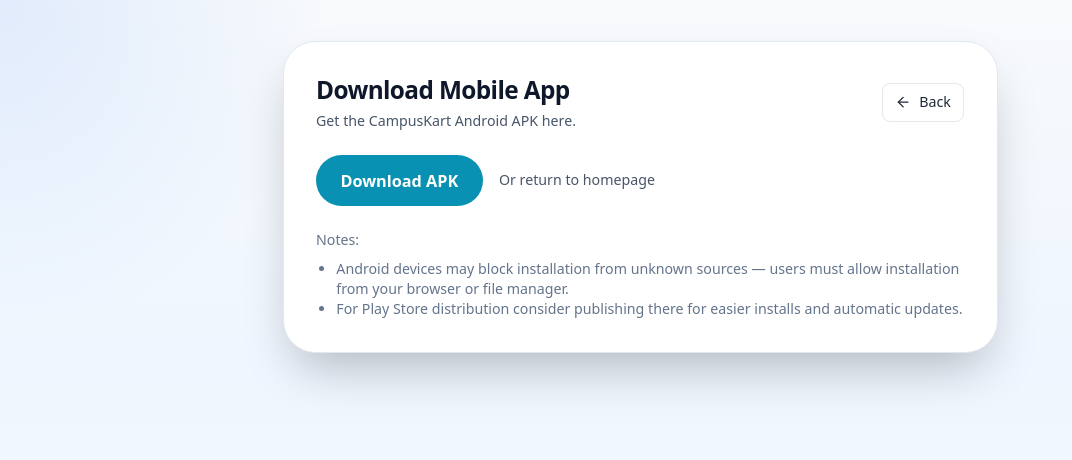
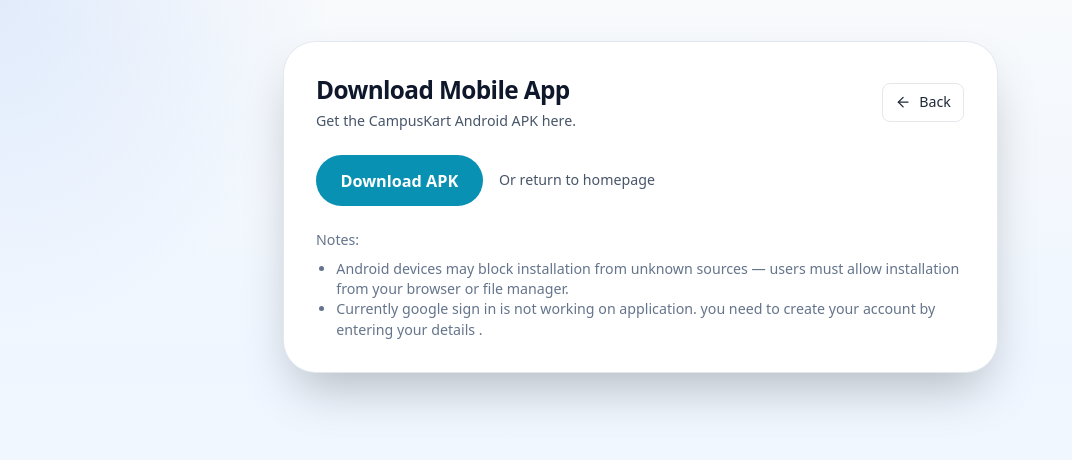
Before and after one commit to Siddhartha39/campuskart_93, a React (Vite) app in the folder campuskart02-main-2 3/: page /download-app in a window 1280 px wide. Shown: the top 460 px of the page, without its empty margins (0-1072 px from the left). Built offline with nearby package versions, Linux system fonts and the light colour scheme; no server answers; the database is empty.

Commit message:
Update DownloadPage.tsx

```diff
--- a/campuskart02-main-2 3/src/components/download/DownloadPage.tsx
+++ b/campuskart02-main-2 3/src/components/download/DownloadPage.tsx
@@ -25,7 +25,7 @@
               <p>Notes:</p>
               <ul className="list-disc ml-5 mt-2">
                 <li>Android devices may block installation from unknown sources — users must allow installation from your browser or file manager.</li>
-                <li>For Play Store distribution consider publishing there for easier installs and automatic updates.</li>
+                <li>Currently google sign in is not working on application. you need to create your account by entering your details .</li>
               </ul>
             </div>
           </div>
```
